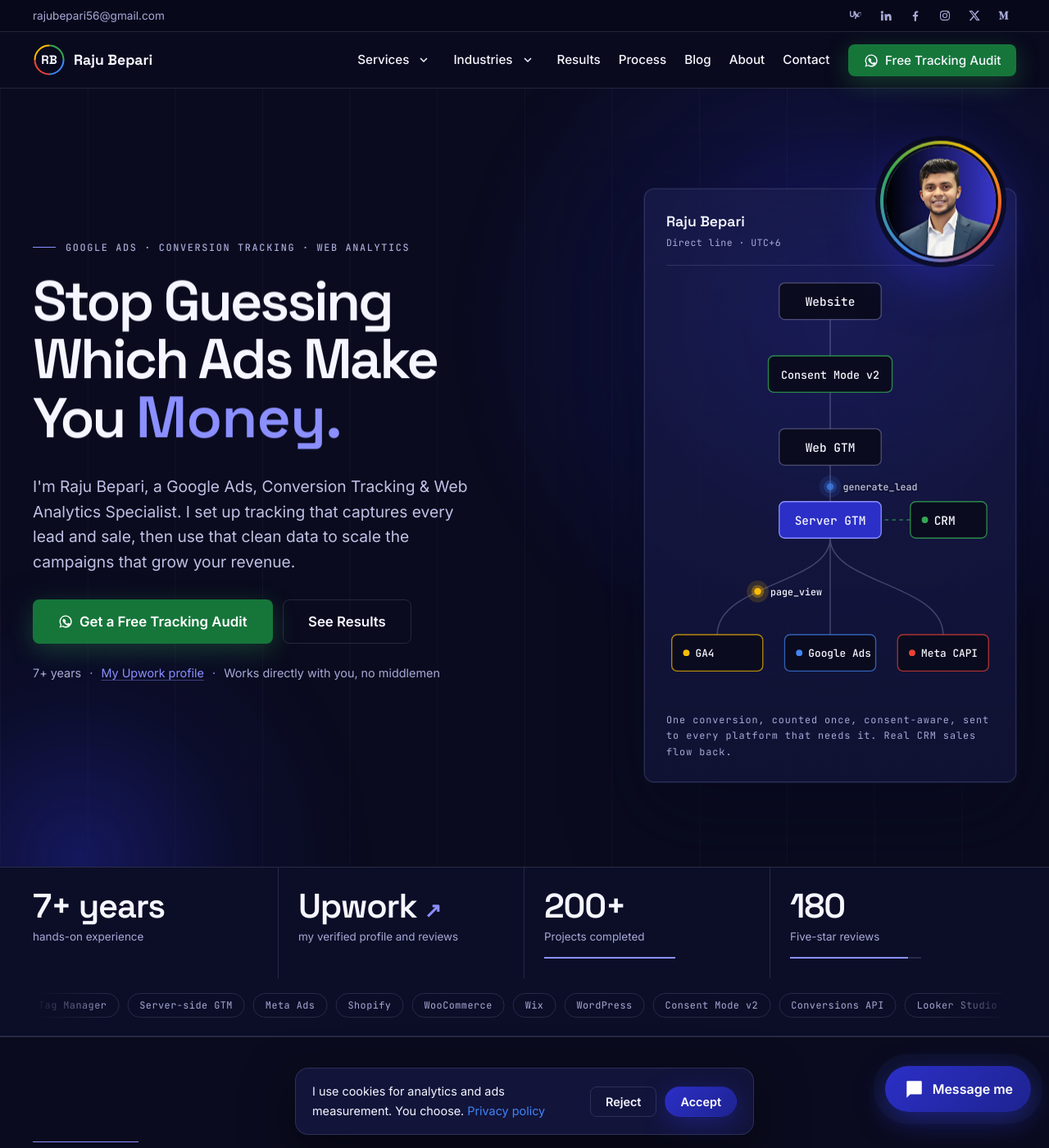
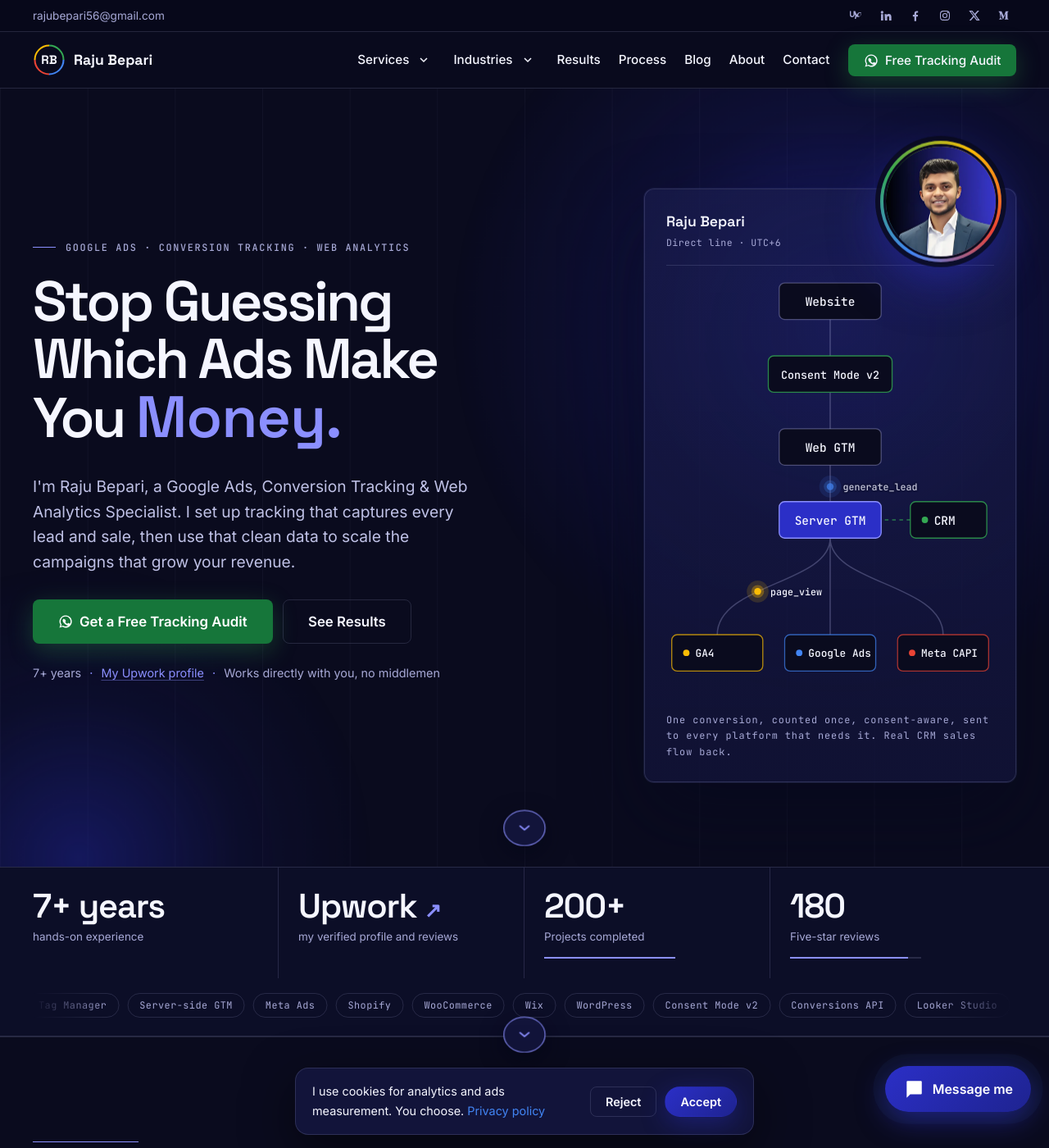
Before and after one commit to rajubepari56/new, a Jekyll site: the page built from index.html, in a window 1280 px wide and 1400 px high. Shown: the whole window at 82% size. Built offline with Jekyll 4.4.1, drawn with Linux system fonts in a browser that asks for light colours.

Commit message:
Add bouncing jump arrows between sections and spring entrance
Co-Authored-By: Claude Sonnet 5.5 <noreply@anthropic.com>
Claude-Session: https://claude.ai/code/session_016WDrj8vpgep71jLvm3mnh4

```diff
--- a/assets/css/motion.css
+++ b/assets/css/motion.css
@@ -156,3 +156,15 @@ main{animation:page-in .7s var(--ease) both}
 .msgw{bottom:44px;right:22px}
 .totop{bottom:126px}
 @media(max-width:860px){.msgw{right:21px;bottom:calc(104px + env(safe-area-inset-bottom))}.totop{bottom:calc(16px + env(safe-area-inset-bottom))}}
+
+/* ===== jump arrows between sections ===== */
+.h-sec,.h-strip,.h-hero{position:relative}
+.jump{position:absolute;left:50%;bottom:-24px;z-index:6;width:48px;height:48px;margin-left:-24px;display:grid;place-items:center;border-radius:50%;border:1.5px solid var(--tint,#8B8FFF);background:#12143A;color:var(--tint,#8B8FFF);cursor:pointer;box-shadow:0 10px 28px rgba(4,5,22,.55);animation:jump 2.4s cubic-bezier(.28,.84,.42,1) infinite;transition:background-color .25s,color .25s;-webkit-tap-highlight-color:transparent;touch-action:manipulation}
+.jump--hero{bottom:22px}
+.jump:hover,.jump:focus-visible{background:#2B2FC7;color:#fff;animation-play-state:paused}
+.jump:active{transform:scale(.92)}
+@keyframes jump{0%,100%{transform:translate3d(0,0,0) scale(1,1)}12%{transform:translate3d(0,0,0) scale(1.08,.9)}30%{transform:translate3d(0,-16px,0) scale(.96,1.06)}48%{transform:translate3d(0,0,0) scale(1.08,.9)}58%{transform:translate3d(0,-6px,0)}68%{transform:translate3d(0,0,0)}}
+/* sections spring up as they arrive */
+.js .h-sec.in-view>.wrap,.js .h-final.in-view>.wrap{animation:spring-in .95s cubic-bezier(.3,1.4,.5,1) both}
+@keyframes spring-in{0%{transform:translate3d(0,70px,0)}60%{transform:translate3d(0,-10px,0)}80%{transform:translate3d(0,3px,0)}100%{transform:none}}
+@media(max-width:700px){.jump{width:44px;height:44px;margin-left:-22px}}
--- a/assets/js/motion.js
+++ b/assets/js/motion.js
@@ -4,6 +4,21 @@
   var d = document, root = d.documentElement, reduce = false; /* animations are always on */
   var hasIO = 'IntersectionObserver' in window;
 
+
+
+  /* jump arrows: a bouncing button at the end of each section that scrolls to the next one */
+  (function () {
+    var secs = [].slice.call(d.querySelectorAll('.h-hero, .h-strip, .h-sec, .h-final'));
+    secs.forEach(function (s, i) {
+      var next = secs[i + 1]; if (!next || s.classList.contains('h-final')) return;
+      var label = (next.querySelector('.h-sec__rail span') || next.querySelector('h2')); var name = label ? label.textContent.replace(/^\s*\d+\s*\/\s*/, '').trim() : 'next section';
+      var b = d.createElement('button'); b.type = 'button'; b.className = 'jump' + (s.classList.contains('h-hero') ? ' jump--hero' : '');
+      b.setAttribute('aria-label', 'Jump to the next section: ' + name);
+      b.innerHTML = '<svg viewBox="0 0 24 24" width="20" height="20" aria-hidden="true" focusable="false"><path d="M6 9l6 6 6-6" fill="none" stroke="currentColor" stroke-width="2.2" stroke-linecap="round" stroke-linejoin="round"/></svg>';
+      b.addEventListener('click', function () { next.scrollIntoView({ behavior: 'smooth', block: 'start' }); });
+      s.appendChild(b);
+    });
+  })();
 
   /* split section headings into words so each word rises out of a mask (staggered) */
   d.querySelectorAll('.h-h2.reveal, .cs-h2.reveal, .h-display--m.reveal').forEach(function (h) {
```
